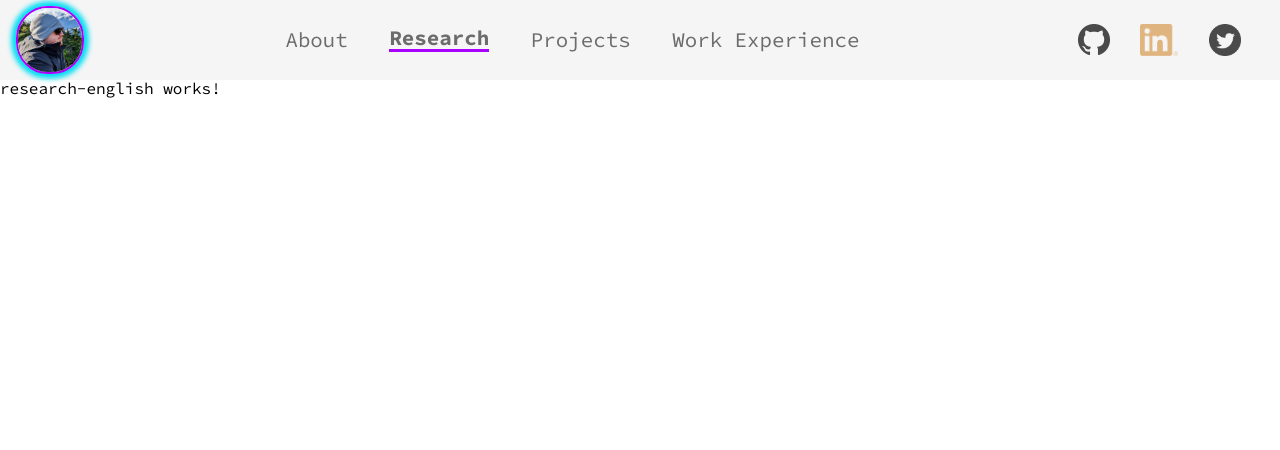
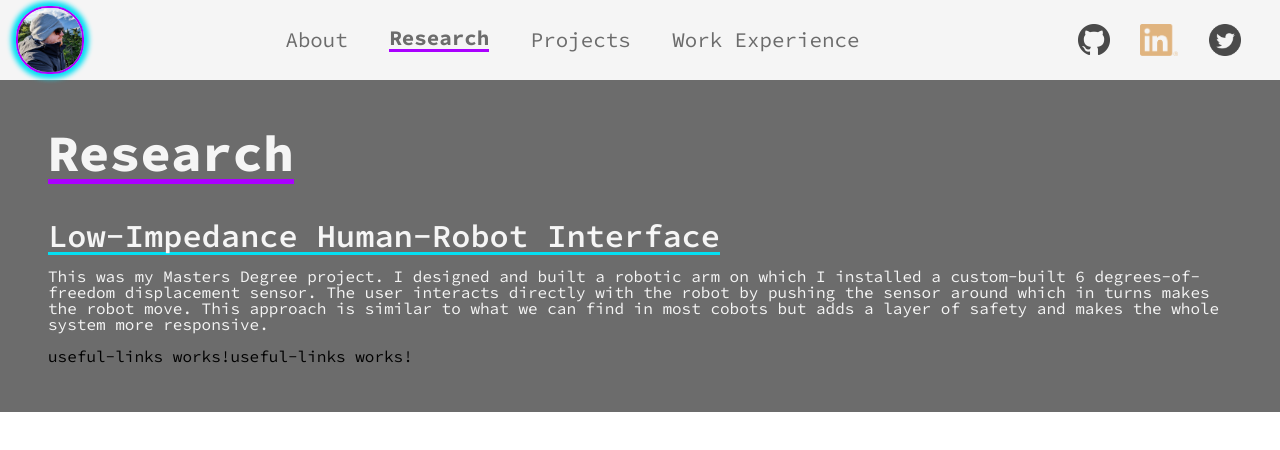
Before and after one commit to GabrielBoucher91/MyPortfolio, an Angular app: page /EN/research in a window 1280 px wide. Shown: the top 450 px of the page. Built offline with nearby package versions, Linux system fonts and the light colour scheme.

Commit message:
Started working on the research tab and moved some stuff around in the styles

```diff
--- a/src/app/english/about-english/about-english.component.html
+++ b/src/app/english/about-english/about-english.component.html
@@ -1,6 +1,6 @@
-<main>
-  <div class="background"></div>
-  <h1 class="title">Web Dev, Robotics, and Other Cool Stuff!</h1>
+<main class="main-content">
+  <!-- <div class="background"></div> -->
+  <h1 class="sectiontitle">Web Dev, Robotics, and Other Cool Stuff!</h1>
   <div class="left">
     <app-about-card [links]="webLink">
       <div title>Web Development</div>
--- a/src/app/english/about-english/about-english.component.scss
+++ b/src/app/english/about-english/about-english.component.scss
@@ -1,14 +1,3 @@
-main {
-  padding: 3rem;
-  position: relative;
-  background-color: rgb(113, 113, 113);
-  z-index: 0;
-  display: flex;
-  flex-direction: column;
-  justify-content: flex-start;
-  align-items: center;
-}
-
 .background {
   content: "";
   background-image: url("/assets/photo/Background.jpg");
@@ -23,25 +12,14 @@ main {
   z-index: -1;
 }
 
-.title {
-  width: fit-content;
-  font-size: 3.2rem;
-  font-weight: 800;
-  color: var(--bg-light);
-  margin-top: 3rem;
-  margin-bottom: 4rem;
-  border-bottom: 5px solid var(--primary-purple);
-  animation: top 1s ease-out;
-  animation-fill-mode: both;
-  align-self: flex-start;
-}
-
-@keyframes top {
+@keyframes titletop {
   from {
     transform: translateY(-100vh);
+    opacity: 0;
   }
   to {
     transform: translateY(0vh);
+    opacity: 1;
   }
 }
 
@@ -57,10 +35,12 @@ main {
 
 @keyframes left {
   from {
-    transform: translateX(-100vw);
+    transform: translateX(-60%);
+    opacity: 0;
   }
   to {
-    transform: translateX(0vw);
+    transform: translateX(0%);
+    opacity: 1;
   }
 }
 
@@ -76,9 +56,11 @@ main {
 
 @keyframes right {
   from {
-    transform: translateX(100vw);
+    transform: translateX(60%);
+    opacity: 0;
   }
   to {
-    transform: translateX(0vw);
+    transform: translateX(0%);
+    opacity: 1;
   }
 }
--- a/src/app/english/research-english/research-english.component.html
+++ b/src/app/english/research-english/research-english.component.html
@@ -1 +1,17 @@
-<p>research-english works!</p>
+<main class="main-content">
+  <!-- <div class="background"></div> -->
+  <h1 class="sectiontitle">Research</h1>
+  <h2 class="sectionsubtitle">Low-Impedance Human-Robot Interface</h2>
+  <p class="project-description">
+    This was my Masters Degree project. I designed and built a robotic arm on
+    which I installed a custom-built 6 degrees-of-freedom displacement sensor.
+    The user interacts directly with the robot by pushing the sensor around
+    which in turns makes the robot move. This approach is similar to what we can
+    find in most cobots but adds a layer of safety and makes the whole system
+    more responsive.
+  </p>
+  <div class="useful-links">
+    <app-useful-links></app-useful-links>
+    <app-useful-links></app-useful-links>
+  </div>
+</main>
--- a/src/app/english/research-english/research-english.component.scss
+++ b/src/app/english/research-english/research-english.component.scss
@@ -0,0 +1,24 @@
+.background {
+  content: "";
+  background-image: url("/assets/photo/Background.jpg");
+  background-repeat: repeat-y;
+  background-size: contain;
+  position: absolute;
+  left: 0;
+  top: 0;
+  width: 100%;
+  height: 100%;
+  opacity: 0.2;
+  z-index: -1;
+}
+
+.project-description {
+  color: var(--bg-light);
+  margin-bottom: 1em;
+}
+
+.useful-links {
+  width: 100%;
+  display: flex;
+  flex-direction: row;
+}
--- a/src/app/first-load/first-load.component.scss
+++ b/src/app/first-load/first-load.component.scss
@@ -16,7 +16,7 @@
   justify-content: center;
   align-items: center;
   width: 30%;
-  height: 30%;
+  height: 15em;
   background-color: var(--bg-dark);
   border-radius: 2em;
   animation-name: test;
--- a/src/app/shared/about-card/about-card.component.scss
+++ b/src/app/shared/about-card/about-card.component.scss
@@ -48,7 +48,7 @@
     )
     right;
   background-size: 210% 100%;
-  transition: all 1.3s cubic-bezier(0.26, 0.71, 0.23, 1);
+  transition: all 1s cubic-bezier(0.26, 0.71, 0.23, 1);
   padding: 0em 0.3em;
   border-radius: 2em;
 }
--- /dev/null
+++ b/src/app/shared/useful-links/useful-links.component.html
@@ -0,0 +1 @@
+<p>useful-links works!</p>
--- /dev/null
+++ b/src/app/shared/useful-links/useful-links.component.ts
@@ -0,0 +1,15 @@
+import { Component, OnInit } from '@angular/core';
+
+@Component({
+  selector: 'app-useful-links',
+  templateUrl: './useful-links.component.html',
+  styleUrls: ['./useful-links.component.scss']
+})
+export class UsefulLinksComponent implements OnInit {
+
+  constructor() { }
+
+  ngOnInit(): void {
+  }
+
+}
--- a/src/styles.scss
+++ b/src/styles.scss
@@ -161,6 +161,53 @@ table {
   background: var(--primary-blue);
 }
 
+// Shared Styles
+
+.main-content {
+  padding: 3em;
+  position: relative;
+  background-color: var(--bg-dark);
+  z-index: 0;
+  display: flex;
+  flex-direction: column;
+  justify-content: flex-start;
+  align-items: center;
+}
+
+.sectiontitle {
+  width: fit-content;
+  font-size: 3.2em;
+  font-weight: 800;
+  color: var(--bg-light);
+  // margin-top: 1em;
+  margin-bottom: 0.7em;
+  border-bottom: 5px solid var(--primary-purple);
+  animation: titletop 1s ease-out;
+  animation-fill-mode: both;
+  align-self: flex-start;
+}
+
+@keyframes titletop {
+  from {
+    transform: translateY(-100vh);
+    opacity: 0;
+  }
+  to {
+    transform: translateY(0vh);
+    opacity: 1;
+  }
+}
+
+.sectionsubtitle {
+  width: fit-content;
+  align-self: flex-start;
+  color: var(--bg-light);
+  font-size: 2em;
+  font-weight: 600;
+  border-bottom: 3px solid var(--primary-blue);
+  margin-bottom: 0.4em;
+}
+
 @media screen and (max-width: 900px) {
   body {
     font-size: 0.8rem;
```
Also changed, not shown: src/app/shared/shared.module.ts (+13 -2 lines), src/app/shared/useful-links/useful-links.component.scss (added), 1 other file (tests, documents, lock files or other folders).
